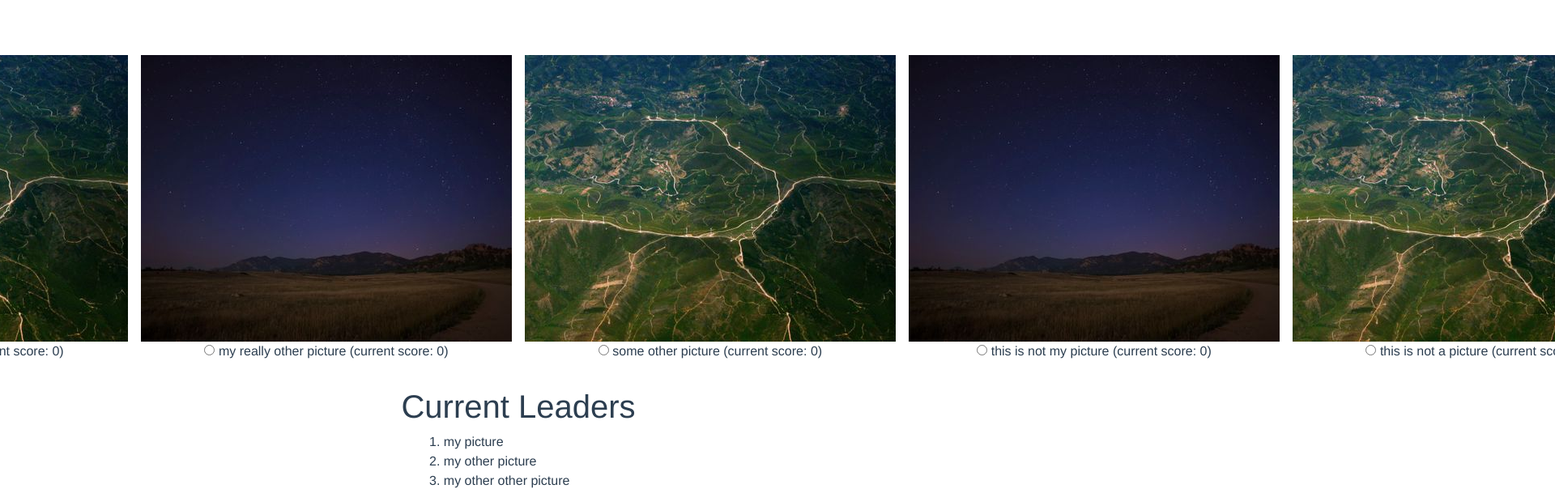
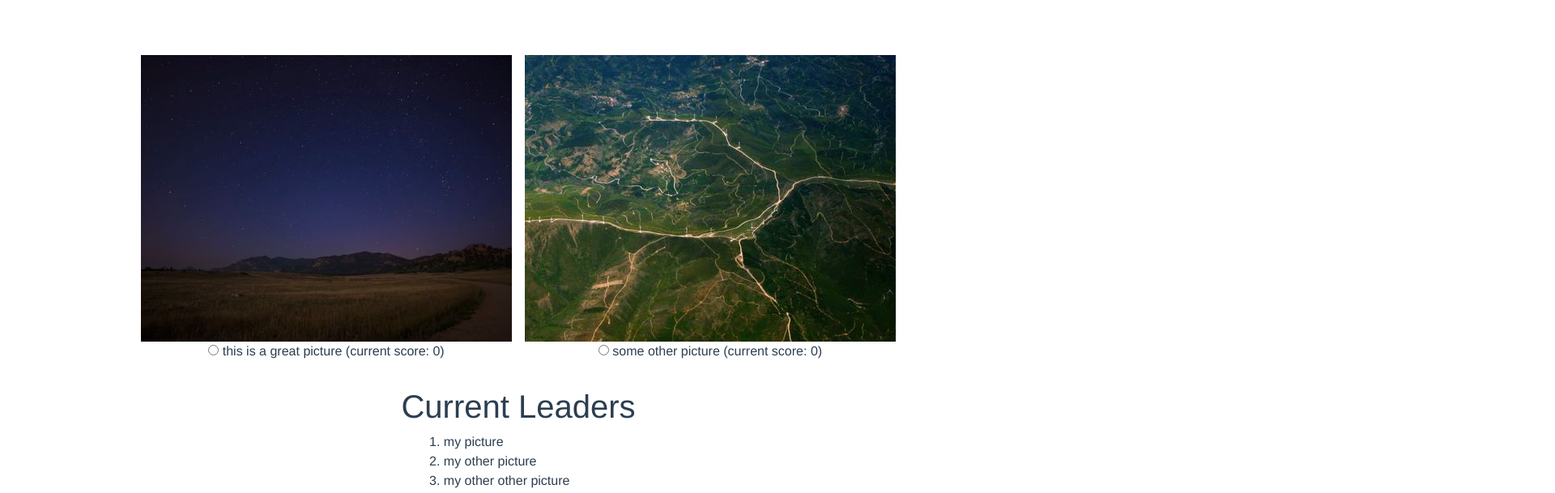
Before and after one commit to chrisminnick/vuemaster, a Vue app: page / in a window 1280 px wide. Shown: the top 609 px of the page at 81% size, 1920 px wide, since content can reach past the window. Built offline with nearby package versions, Linux system fonts and the light colour scheme.

Commit message:
display new images randomly

```diff
--- a/src/App.vue
+++ b/src/App.vue
@@ -1,7 +1,7 @@
 <template>
   <div id="app">
     <div class="d-flex justify-content-center">
-    <ScenicView v-for="view in views"
+    <ScenicView v-for="view in viewPair"
                 :key="view.id"
                 v-bind:view="view"
                 v-on:voted=voteAndChange(view)
@@ -37,7 +37,8 @@ export default {
               {title: 'this is not my picture', imgUrl: 'picture2.jpeg', id: '6',  currentScore: 0},
               {title: 'this is not a picture', imgUrl: 'picture1.jpeg', id: '7', currentScore: 0},
               {title: 'this is a great picture', imgUrl: 'picture2.jpeg', id: '8',  currentScore: 0}
-          ]
+          ],
+          viewPair:[]
       }
   },
   computed: {
@@ -60,9 +61,20 @@ export default {
   },
   methods: {
       voteAndChange: function(view) {
-          view.currentScore+=1
+          view.currentScore+=1;
+          this.displayNewImages();
+      },
+      displayNewImages: function() {
+          let count = this.views.length;
+          let image1 = Math.floor((Math.random() * count));
+          let image2 = Math.floor((Math.random() * count));
+          this.viewPair = [this.views[image1], this.views[image2]];
+          //return viewPair;
       }
-  }
+  },
+  beforeMount: function() {
+          this.displayNewImages();
+      }
 }
 </script>
 
```
